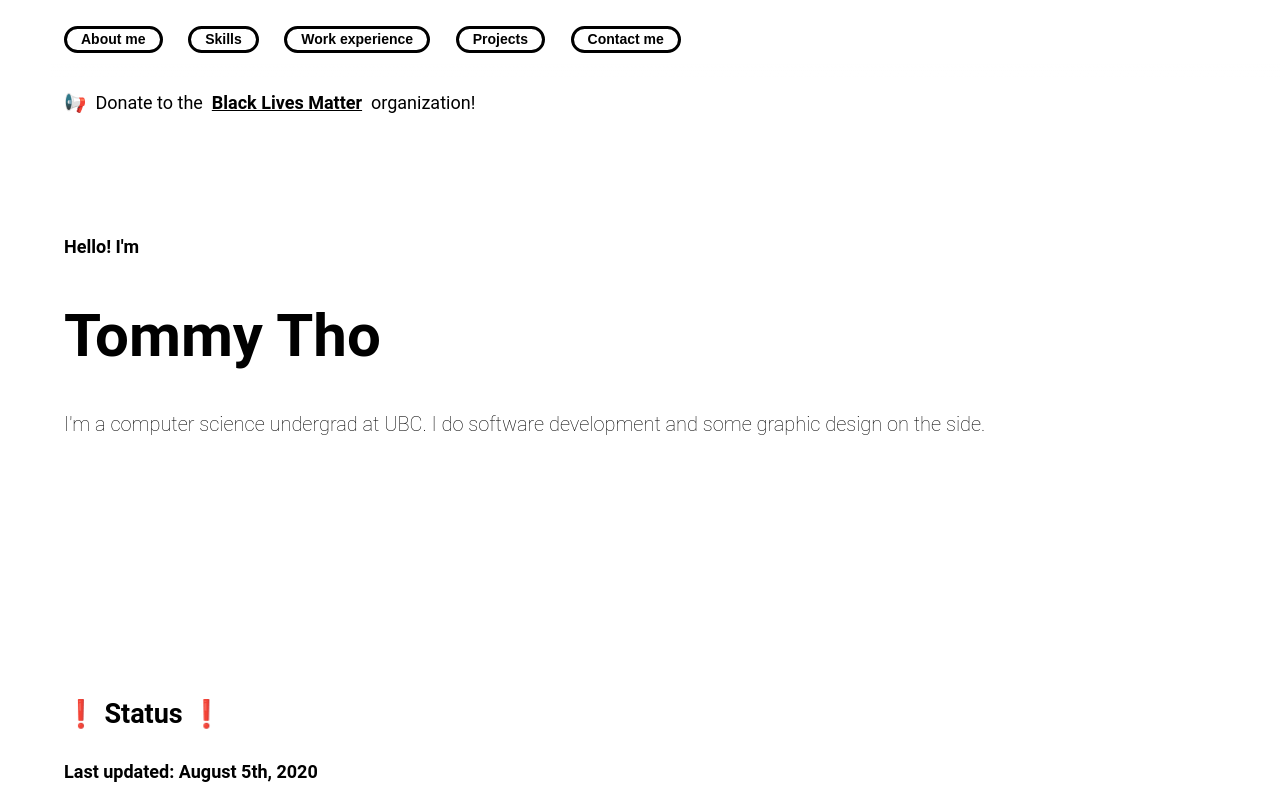
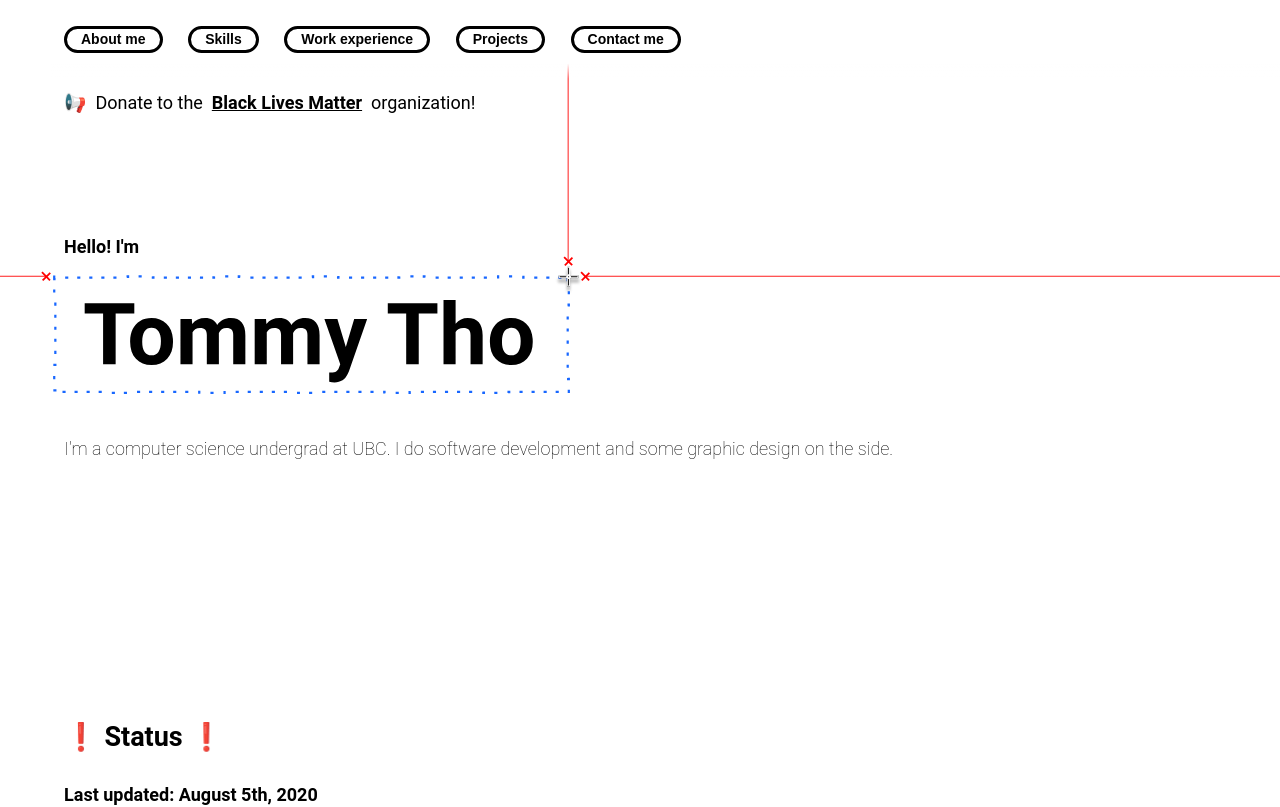
Before and after one commit to tommytwm/tommytwm.github.io, a React (Create React App) app: page / in a window 1280 px wide. Shown: the top 807 px of the page. Built offline with nearby package versions, Linux system fonts and the light colour scheme.

Commit message:
added smart-grid title svg

```diff
--- a/src/components/title/Title.css
+++ b/src/components/title/Title.css
@@ -2,6 +2,13 @@
     align-self: baseline;
     padding-top: 120px;
     padding-bottom: 240px;
+}
+
+.Title-smart {
+    position: absolute;
+    width: 100%;
+    top: -4em;
+    left: 0;
 }
 
 .Title-subtitle {
@@ -11,10 +18,11 @@
 
 .Title-header {
     font-size: 60px;
+    margin-bottom: 8%;
+    color: #FFFFFF;
 }
 
 .Title-subheader {
-    font-size: 20px;
     font-weight: lighter;
 }
 
@@ -24,4 +32,14 @@
         padding-top: 15%;
         padding-bottom: 20%;
     }
+
+    .Title-header {
+        color: #000000;
+        font-size: 4em;
+        display: block;
+    }
+
+    .Title-smart {
+        display: none;
+    }
 }
--- a/src/components/title/Title.js
+++ b/src/components/title/Title.js
@@ -1,6 +1,8 @@
 /* eslint-disable jsx-a11y/anchor-is-valid */
 import React from 'react'
 import './Title.css'
+
+import {ReactComponent as SmartTitle} from './assets/smart-grid-title.svg';
 
 function Title() {
     return (
@@ -11,6 +13,7 @@ function Title() {
             <h1 className="Title-header">
                 Tommy Tho
             </h1>
+            <SmartTitle className="Title-smart"/>
             <a className="Title-subheader">
                 I'm a computer science undergrad at UBC. I do software development and some graphic design on the side.
             </a>
```
Also changed, not shown: src/components/title/assets/smart-grid-title.svg (added).
